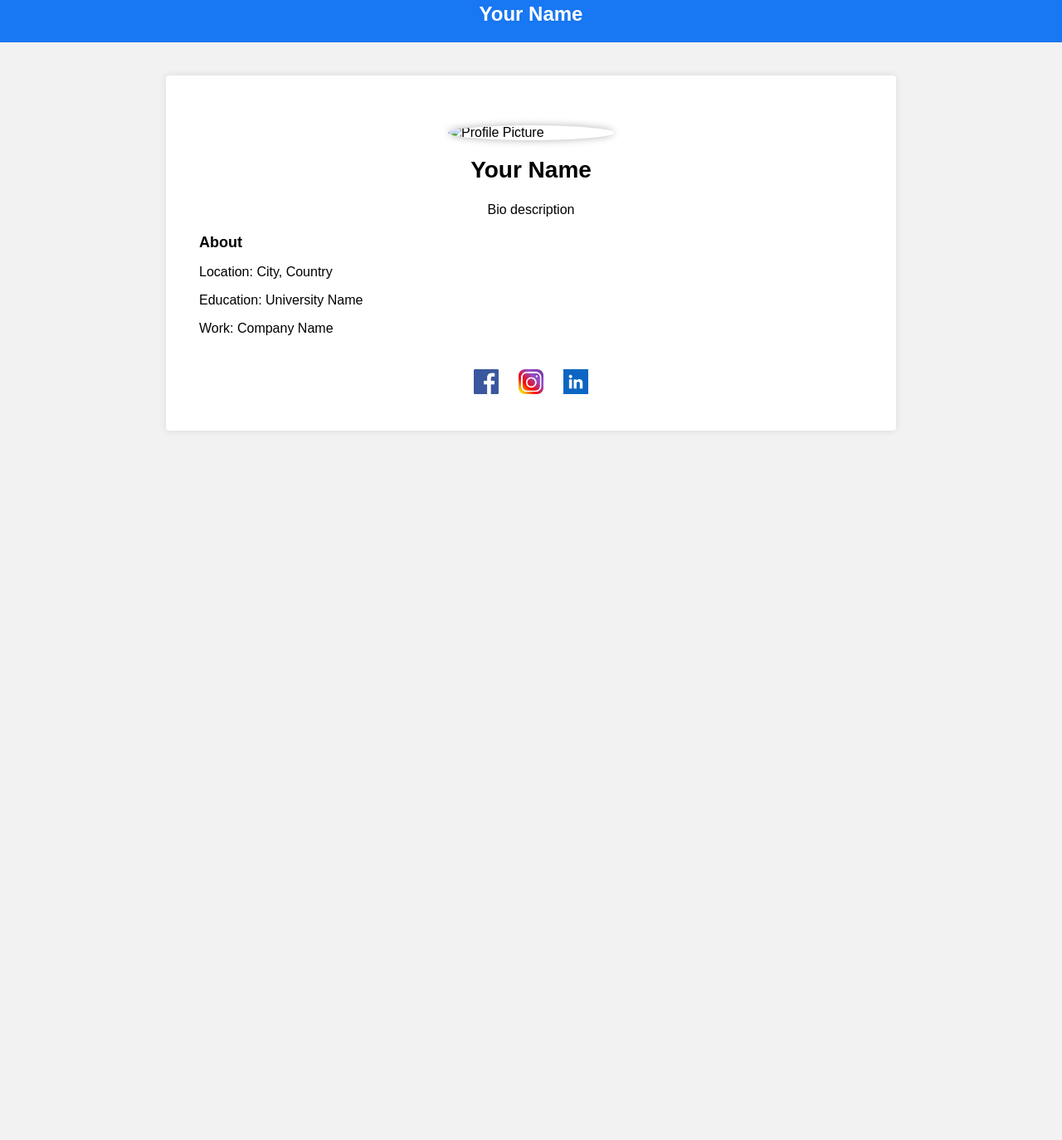
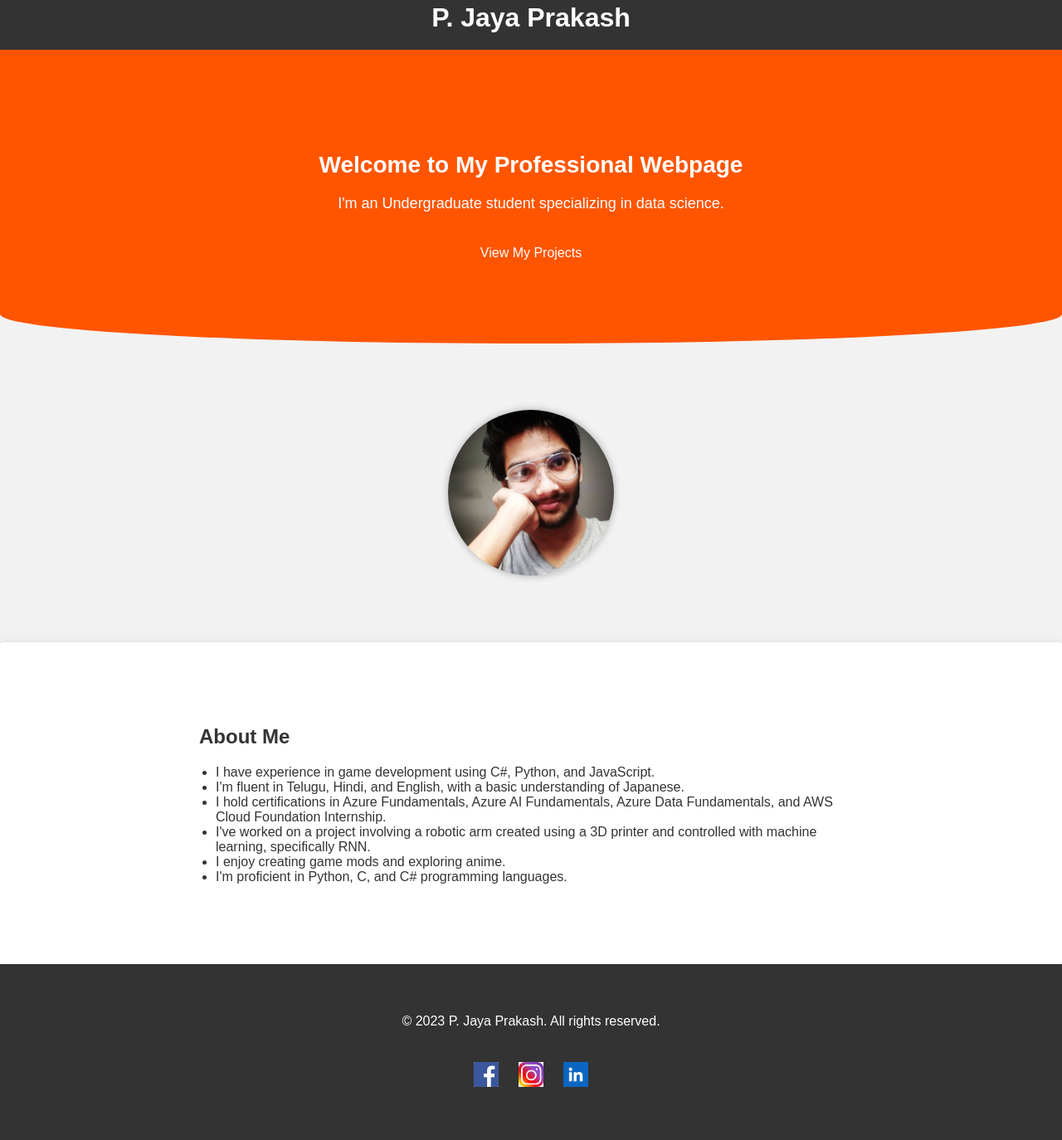
Before and after one commit to PRAKASH2003P/NEW, a plain HTML site: page index.html in a window 1280 px wide. Shown: the part 17-1391 px from the top of the page at 83% size. Before the commit the page ends 800 px from the top, so only its background shows below. Drawn offline with Linux system fonts and the light colour scheme.

Commit message:
Update index.html

```diff
--- a/index.html
+++ b/index.html
@@ -3,7 +3,7 @@
 <head>
   <meta charset="UTF-8">
   <meta name="viewport" content="width=device-width, initial-scale=1.0">
-  <title>Facebook Profile Page</title>
+  <title>Professional Webpage</title>
   <style>
     body {
       font-family: Arial, sans-serif;
@@ -13,14 +13,14 @@
     }
 
     header {
-      background-color: #1877F2;
+      background-color: #333;
       color: #fff;
       padding: 20px;
       text-align: center;
     }
 
     h1 {
-      font-size: 24px;
+      font-size: 32px;
       margin: 0;
     }
 
@@ -28,44 +28,78 @@
       max-width: 800px;
       margin: 0 auto;
       padding: 40px;
-      background-color: #fff;
-      box-shadow: 0 0 10px rgba(0, 0, 0, 0.1);
-      border-radius: 4px;
-      margin-top: 40px;
     }
 
-    .profile-pic {
+    .hero {
+      background-color: #ff5500;
+      color: #fff;
+      padding: 60px;
+      text-align: center;
+      border-bottom-left-radius: 50% 10%;
+      border-bottom-right-radius: 50% 10%;
+    }
+
+    .hero h2 {
+      font-size: 28px;
+      margin-bottom: 20px;
+    }
+
+    .hero p {
+      font-size: 18px;
+      margin-bottom: 40px;
+    }
+
+    .btn {
+      background-color: #ff5500;
+      color: #fff;
+      padding: 12px 24px;
+      border-radius: 4px;
+      text-decoration: none;
+      font-size: 16px;
+      transition: background-color 0.3s ease;
+    }
+
+    .btn:hover {
+      background-color: #ff4400;
+    }
+
+    footer {
+      background-color: #333;
+      color: #fff;
+      padding: 20px;
+      text-align: center;
+    }
+
+    footer p {
+      margin: 0;
+    }
+
+    .photo {
       max-width: 200px;
       display: block;
       margin: 0 auto;
       border-radius: 50%;
-      margin-top: 20px;
+      margin-top: 40px;
       box-shadow: 0 0 10px rgba(0, 0, 0, 0.3);
     }
 
-    .name {
-      text-align: center;
-      font-size: 28px;
-      margin-top: 20px;
+    .about {
+      background-color: #fff;
+      color: #333;
+      padding: 40px;
+      margin-top: 40px;
+      border-radius: 4px;
+      box-shadow: 0 0 10px rgba(0, 0, 0, 0.1);
     }
 
-    .bio {
-      text-align: center;
-      font-size: 16px;
-      margin-top: 10px;
+    .about h2 {
+      font-size: 24px;
+      margin-bottom: 20px;
     }
 
-    .info {
-      margin-top: 20px;
-    }
-
-    .info h2 {
-      font-size: 18px;
-      margin-bottom: 10px;
-    }
-
-    .info p {
-      margin-bottom: 5px;
+    .about ul {
+      list-style-type: disc;
+      padding-left: 20px;
     }
 
     .social-icons {
@@ -92,27 +126,45 @@
 <body>
 
   <header>
-    <h1>Your Name</h1>
+    <h1>P. Jaya Prakash</h1>
   </header>
 
+  <section class="hero">
+    <div class="container">
+      <h2>Welcome to My Professional Webpage</h2>
+      <p>I'm an Undergraduate student specializing in data science.</p>
+      <a href="#" class="btn">View My Projects</a>
+    </div>
+  </section>
+
   <div class="container">
-    <img src="profile-pic.jpg" alt="Profile Picture" class="profile-pic">
-    <h2 class="name">Your Name</h2>
-    <p class="bio">Bio description</p>
+    <img src="PHOTO.png" alt="My Photo" class="photo">
+  </div>
 
-    <div class="info">
-      <h2>About</h2>
-      <p>Location: City, Country</p>
-      <p>Education: University Name</p>
-      <p>Work: Company Name</p>
+  <section class="about">
+    <div class="container">
+      <h2>About Me</h2>
+      <ul>
+        <li>I have experience in game development using C#, Python, and JavaScript.</li>
+        <li>I'm fluent in Telugu, Hindi, and English, with a basic understanding of Japanese.</li>
+        <li>I hold certifications in Azure Fundamentals, Azure AI Fundamentals, Azure Data Fundamentals, and AWS Cloud Foundation Internship.</li>
+        <li>I've worked on a project involving a robotic arm created using a 3D printer and controlled with machine learning, specifically RNN.</li>
+        <li>I enjoy creating game mods and exploring anime.</li>
+        <li>I'm proficient in Python, C, and C# programming languages.</li>
+      </ul>
     </div>
+  </section>
 
-    <div class="social-icons">
-      <a href="https://www.facebook.com"><img src="facebook.png" alt="Facebook"></a>
-      <a href="https://www.instagram.com"><img src="instagram.png" alt="Instagram"></a>
-      <a href="https://www.linkedin.com"><img src="linkedin.png" alt="LinkedIn"></a>
+  <footer>
+    <div class="container">
+      <p>&copy; 2023 P. Jaya Prakash. All rights reserved.</p>
+      <div class="social-icons">
+        <a href="https://www.facebook.com/JayaPrakashPinninti0/"><img src="facebook.png" alt="Facebook"></a>
+        <a href="https://www.instagram.com/prakashjp86/?hl=en"><img src="instagram.png" alt="Instagram"></a>
+        <a href="https://www.linkedin.com/in/jaya-prakash-pinninti-8a67a0218/"><img src="linkedin.png" alt="LinkedIn"></a>
+      </div>
     </div>
-  </div>
+  </footer>
 
 </body>
 </html>
```
